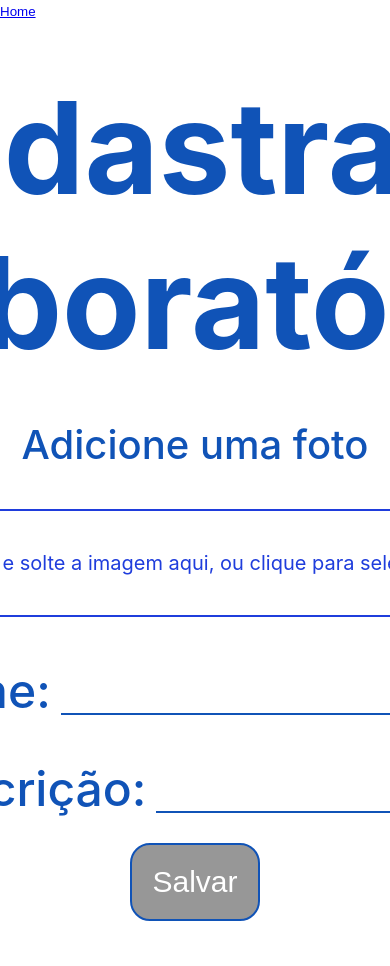
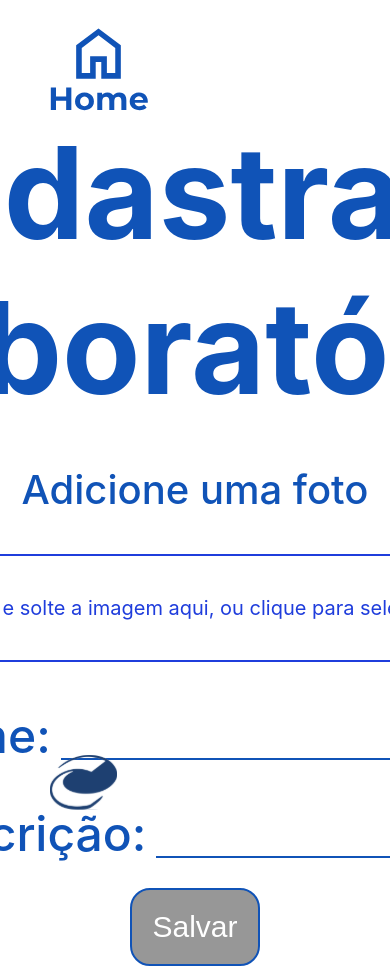
Before and after one commit to EusouRapha/SystemLab, a React (Create React App) app in the folder systemlab/: page /cadastrarlaboratorios in a window 390 px wide. Shown: the top 966 px of the page. Before the commit the page ends 921 px from the top, so only its background shows below. Built offline with nearby package versions, Linux system fonts and the light colour scheme.

Commit message:
feature: site pronto sem responsividade

```diff
--- a/systemlab/src/assets/index.js
+++ b/systemlab/src/assets/index.js
@@ -2,12 +2,16 @@ import lab1 from "./lab1.png";
 import lab2 from "./lab2.png";
 import lab3 from "./lab3.png";
 import lab4 from "./lab4.png";
+import home from "./home.svg";
+import cefet from "./cefet.svg";
 
 const images = {
   lab1,
   lab2,
   lab3,
   lab4,
+  home,
+  cefet,
 };
 
 export default images;
--- a/systemlab/src/pages/RegisterLabScreen/RegisterLabScreen.module.css
+++ b/systemlab/src/pages/RegisterLabScreen/RegisterLabScreen.module.css
@@ -2,7 +2,6 @@
     display: flex;
     flex-direction: column;
     align-items: center;
-    margin-top: 50px;
 }
 
 .title{
--- a/systemlab/src/pages/RegisterLabScreen/index.jsx
+++ b/systemlab/src/pages/RegisterLabScreen/index.jsx
@@ -1,7 +1,9 @@
 import React, { useEffect, useState } from "react";
-import { Link } from "react-router-dom";
 import styles from "./RegisterLabScreen.module.css";
 import ImageDropbox from "../components/imageDropbox";
+import addMock from "../../utils/mock";
+import Header from "../components/header/header";
+import Footer from "../components/footer/footer";
 
 function RegisterLabScreen() {
   const [name, setName] = useState("");
@@ -17,7 +19,7 @@ function RegisterLabScreen() {
   }, [name, description, image]);
 
   const onSave = () => {
-    // aqui salva no mock
+    addMock(name, description, image);
 
     var resposta = window.confirm(
       "Cadastro bem-sucedido! Clique em OK para continuar."
@@ -48,10 +50,9 @@ function RegisterLabScreen() {
   };
 
   return (
+    <>
+      <Header />
       <div className={styles.container}>
-      <button>
-        <Link to="/">Home</Link>
-      </button>
         <div className={styles.innerContainer}>
           <h1 className={styles.title}>Cadastrar Laboratório</h1>
           <p className={styles.dropboxTitle}>Adicione uma foto</p>
@@ -82,6 +83,8 @@ function RegisterLabScreen() {
           </button>
         </div>
       </div>
+      <Footer />
+    </>
   );
 }
 
--- a/systemlab/src/pages/ViewLabScreen/ViewLabScreen.module.css
+++ b/systemlab/src/pages/ViewLabScreen/ViewLabScreen.module.css
@@ -40,4 +40,5 @@
 .image{
     width: 200px;
     height: 130px;
+    border-radius: 20px;
 }
--- a/systemlab/src/pages/ViewLabScreen/index.jsx
+++ b/systemlab/src/pages/ViewLabScreen/index.jsx
@@ -1,13 +1,13 @@
-import { Link } from "react-router-dom";
-import mock from "../../utils/mock";
+import { mock } from "../../utils/mock";
+import Footer from "../components/footer/footer";
+import Header from "../components/header/header";
 import styles from "./ViewLabScreen.module.css";
 
 function ViewLabScreen() {
   return (
+    <>
+      <Header />
       <div className={styles.container}>
-      <button>
-        <Link to="/">Home</Link>
-      </button>
         <h1 className={styles.title}>Visualizar Laboratórios</h1>
         <p className={styles.subTitle}>Escolha um laboratório</p>
         <div className={styles.labsContainer}>
@@ -23,6 +23,8 @@ function ViewLabScreen() {
           ))}
         </div>
       </div>
+      <Footer />
+    </>
   );
 }
 
--- /dev/null
+++ b/systemlab/src/pages/components/footer/footer.jsx
@@ -0,0 +1,15 @@
+import { Link } from "react-router-dom";
+import images from "../../../assets";
+import styles from "./footer.module.css";
+
+const Footer = () => {
+  return (
+    <div className={styles.container}>
+      <Link to="https://www.cefetmg.br/">
+        <img src={images.cefet} alt="cefet" />
+      </Link>
+    </div>
+  );
+};
+
+export default Footer;
--- /dev/null
+++ b/systemlab/src/pages/components/footer/footer.module.css
@@ -0,0 +1,12 @@
+.container{
+    display: flex;
+    justify-content: flex-start;
+    width: 100%;
+
+    position: fixed;
+    bottom: 0;
+
+    margin-bottom: 30px;
+    margin-right: 100px;
+    margin-left: 50px;
+}
--- /dev/null
+++ b/systemlab/src/pages/components/header/header.jsx
@@ -0,0 +1,15 @@
+import { Link } from "react-router-dom";
+import Images from "../../../assets";
+import styles from "./header.module.css";
+
+const Header = () => {
+  return (
+    <div className={styles.Container}>
+      <Link to="/">
+        <img src={Images.home} alt="home" />
+      </Link>
+    </div>
+  );
+};
+
+export default Header;
--- /dev/null
+++ b/systemlab/src/pages/components/header/header.module.css
@@ -0,0 +1,6 @@
+.Container{
+    display: flex;
+    justify-content: flex-start;
+    margin-left: 50px;
+    margin-top: 20px;
+}
--- a/systemlab/src/utils/mock.js
+++ b/systemlab/src/utils/mock.js
@@ -1,6 +1,6 @@
 import images from "../assets";
 
-const mock = [
+export const mock = [
   {
     name: "Labotatório 1",
     description: "Laboratório 1",
@@ -23,4 +23,13 @@ const mock = [
   },
 ];
 
-export default mock;
+const addMock = (name, description, image) => {
+  const lab = {
+    name,
+    description,
+    image,
+  };
+  mock.push(lab);
+};
+
+export default addMock;
```
Also changed, not shown: systemlab/src/assets/cefet.svg (added), systemlab/src/assets/home.svg (added). Lines whose indentation alone changed are shown as unchanged.
